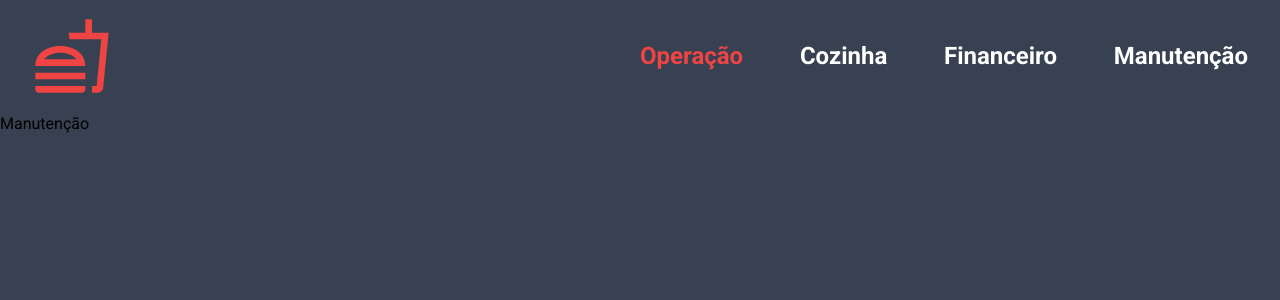
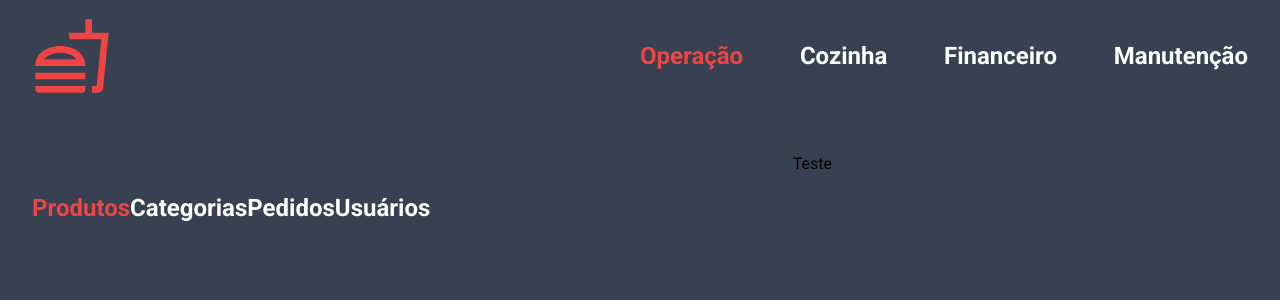
Before and after one commit to sergiofdf/hamburgueria-front, a React (Vite) app: page /manutencao in a window 1280 px wide. Shown: the top 300 px of the page. Built offline with nearby package versions, Linux system fonts and the light colour scheme; no server answers.

Commit message:
comecada tela de manutencao

```diff
--- a/src/Router/index.tsx
+++ b/src/Router/index.tsx
@@ -5,9 +5,9 @@ import { Register } from '../view/pages/Register';
 import { AuthLayout } from '../view/layouts/AuthLayout';
 import { Header } from '../view/components/Header';
 import { Operacao } from '../view/pages/Dashboard';
-import { Manutencao } from '../view/pages/Manutencao/Manutencao';
 import { Cozinha } from '../view/pages/Cozinha';
 import { Financeiro } from '../view/pages/Financeiro';
+import { Manutencao } from '../view/pages/Manutencao';
 
 export function Router () {
 
--- a/src/view/pages/Manutencao/Manutencao.tsx
+++ /dev/null
@@ -1,5 +0,0 @@
-export function Manutencao() {
-  return(
-    <h1>Manutenção</h1>
-  );
-}
--- /dev/null
+++ b/src/view/pages/Manutencao/components/HeaderManutencao.tsx
@@ -0,0 +1,67 @@
+import { Link, Outlet } from 'react-router-dom';
+import { useState } from 'react';
+
+export function HeaderManutencao() {
+
+  const [produtosActive, setProdutosActive] = useState(true);
+  const [categoriasActive, setCategoriasActive] = useState(false);
+  const [pedidosActive, setPedidosActive] = useState(false);
+  const [usuariosActive, setUsuariosActive] = useState(false);
+
+  function inactivateAllStates(){
+    setProdutosActive(false);
+    setCategoriasActive(false);
+    setPedidosActive(false);
+    setUsuariosActive(false);
+  }
+
+  return(
+    <>
+      <div className='w-full h-[112px] block sm:flex sm:justify-between sm:items-center sm:px-8 px-2'>
+        <div className='flex justify-around sm:justify-between items-center lg:w-[50%] sm:w-[70%] w-full font-bold sm:text-base md:text-2xl text-xs'>
+          <Link to='/manutencao/produtos'>
+            <span
+              className={produtosActive ? 'text-red-500' : 'text-white'} onClick={()=>{
+                inactivateAllStates();
+                setProdutosActive(true);
+              }}
+            >
+              Produtos
+            </span>
+          </Link>
+          <Link to='/manutencao/categorias'>
+            <span
+              className={categoriasActive ? 'text-red-500' : 'text-white'} onClick={()=>{
+                inactivateAllStates();
+                setCategoriasActive(true);
+              }}
+            >
+              Categorias
+            </span>
+          </Link>
+          <Link to='/manutencao/pedidos'>
+            <span
+              className={pedidosActive ? 'text-red-500' : 'text-white'} onClick={()=>{
+                inactivateAllStates();
+                setPedidosActive(true);
+              }}
+            >
+              Pedidos
+            </span>
+          </Link>
+          <Link to='/manutencao/usuarios'>
+            <span
+              className={usuariosActive ? 'text-red-500' : 'text-white'} onClick={()=>{
+                inactivateAllStates();
+                setUsuariosActive(true);
+              }}
+            >
+              Usuários
+            </span>
+          </Link>
+        </div>
+      </div>
+      <Outlet />
+    </>
+  );
+}
--- /dev/null
+++ b/src/view/pages/Manutencao/index.tsx
@@ -0,0 +1,29 @@
+import { Spinner } from '../../components/Spinner';
+import { HeaderManutencao } from './components/HeaderManutencao';
+import { useManutencaoController } from './useManutencaoController';
+
+export function Manutencao() {
+
+  const {
+    isLoading,
+  } = useManutencaoController();
+
+
+  return(
+    <>
+      {isLoading && (
+        <div className='w-full h-full flex items-center justify-center translate-y-[-120px]'>
+          <Spinner className='w-12 h-12 fill-red-500'/>
+        </div>
+      )}
+      {(!isLoading) && (
+        <div className='flex justify-center w-full mt-10'>
+          <HeaderManutencao />
+          <div className='w-full grid grid-cols-1 xl:grid-cols-2 gap-y-16 justify-items-center'>
+            Teste
+          </div>
+        </div>
+      )}
+    </>
+  );
+}
--- /dev/null
+++ b/src/view/pages/Manutencao/useManutencaoController.ts
@@ -0,0 +1,9 @@
+export function useManutencaoController() {
+
+  const isLoading = false;
+
+  return {
+    isLoading,
+  };
+
+}
```
